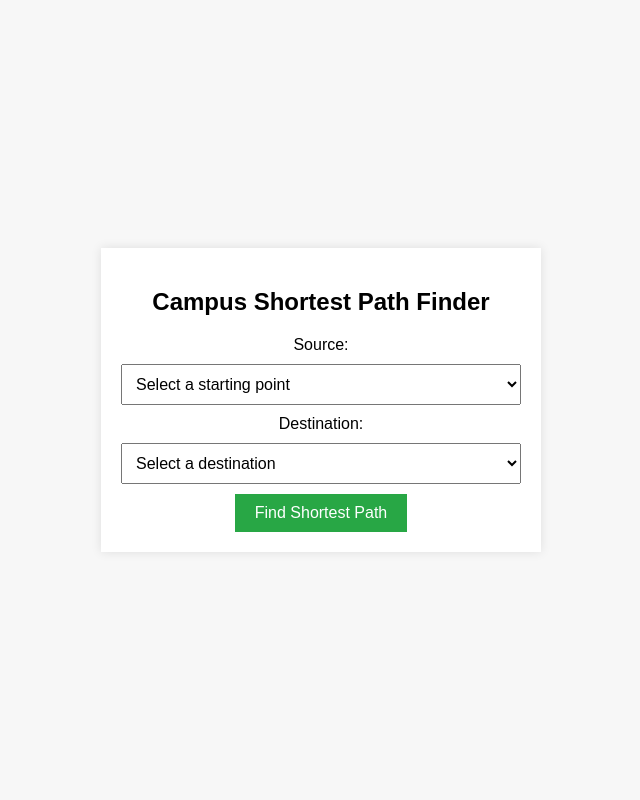
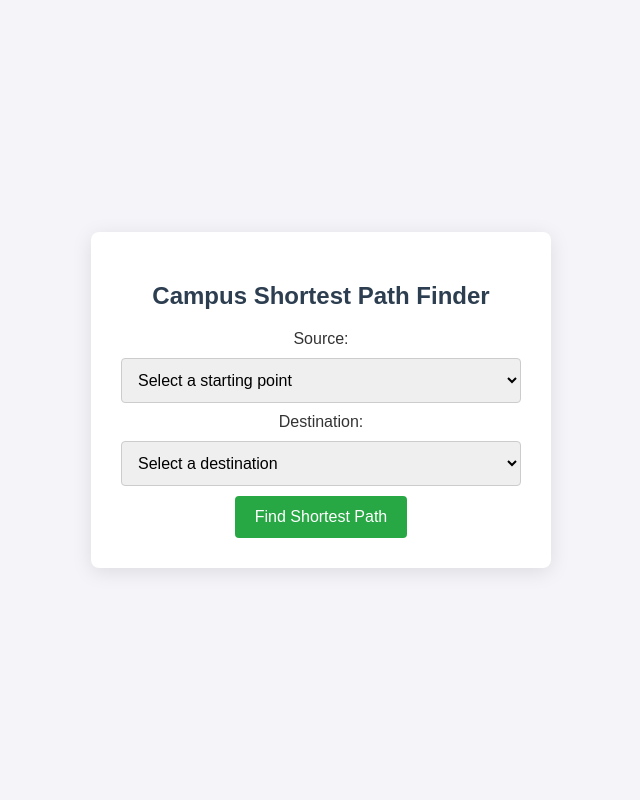
Before and after one commit to ManikSheoran/CAMPUS, a Flask app: page / in a window 1280 px wide. Shown: the whole page, without its empty margins (319-959 px from the left). Run offline with Flask 3, Linux system fonts and the light colour scheme.

Commit message:
Update index.html

```diff
--- a/templates/index.html
+++ b/templates/index.html
@@ -7,43 +7,90 @@
     <title>Campus Shortest Path Finder</title>
     <style>
         body {
-            font-family: Arial, sans-serif;
-            background-color: #f7f7f7;
+            font-family: 'Arial', sans-serif;
+            background-color: #f4f4f9;
             margin: 0;
             padding: 0;
             display: flex;
             justify-content: center;
             align-items: center;
             height: 100vh;
+            color: #333;
         }
 
         .container {
-            background-color: #fff;
-            padding: 20px;
-            box-shadow: 0 0 10px rgba(0, 0, 0, 0.1);
+            background-color: #ffffff;
+            padding: 30px;
+            box-shadow: 0 4px 20px rgba(0, 0, 0, 0.1);
+            border-radius: 8px;
             width: 400px;
             text-align: center;
+        }
+
+        h2 {
+            margin-bottom: 20px;
+            color: #2c3e50;
         }
 
         input,
         select {
             width: 100%;
-            padding: 10px;
+            padding: 12px;
             margin: 10px 0;
             font-size: 1rem;
+            border: 1px solid #ccc;
+            border-radius: 4px;
+            transition: border-color 0.3s;
+        }
+
+        input:focus,
+        select:focus {
+            border-color: #3498db;
+            outline: none;
         }
 
         button {
             background-color: #28a745;
             color: white;
             border: none;
-            padding: 10px 20px;
+            padding: 12px 20px;
             font-size: 1rem;
             cursor: pointer;
+            border-radius: 4px;
+            transition: background-color 0.3s, transform 0.3s;
         }
 
         button:hover {
             background-color: #218838;
+            transform: translateY(-2px);
+        }
+
+        button:active {
+            transform: translateY(0);
+        }
+
+        h3 {
+            margin-top: 20px;
+            color: #e74c3c;
+        }
+
+        p {
+            font-size: 1rem;
+            margin: 5px 0;
+        }
+
+        @media (max-width: 450px) {
+            .container {
+                width: 90%;
+            }
+
+            h2 {
+                font-size: 1.5rem;
+            }
+
+            button {
+                padding: 10px;
+            }
         }
     </style>
 </head>
@@ -147,8 +194,12 @@
 
         {% if path %}
         <h3>Shortest Path</h3>
-        <p><strong>{{ source }}</strong> to <strong>{{ destination }}</strong>:</p>
-        <p>{{ path }}</p>
+        <p><strong>
+                {{ source }}</strong> to <strong>
+                {{ destination }}</strong>:</p>
+        <p>
+            {{ path }}
+        </p>
         {% endif %}
     </div>
 </body>
```
